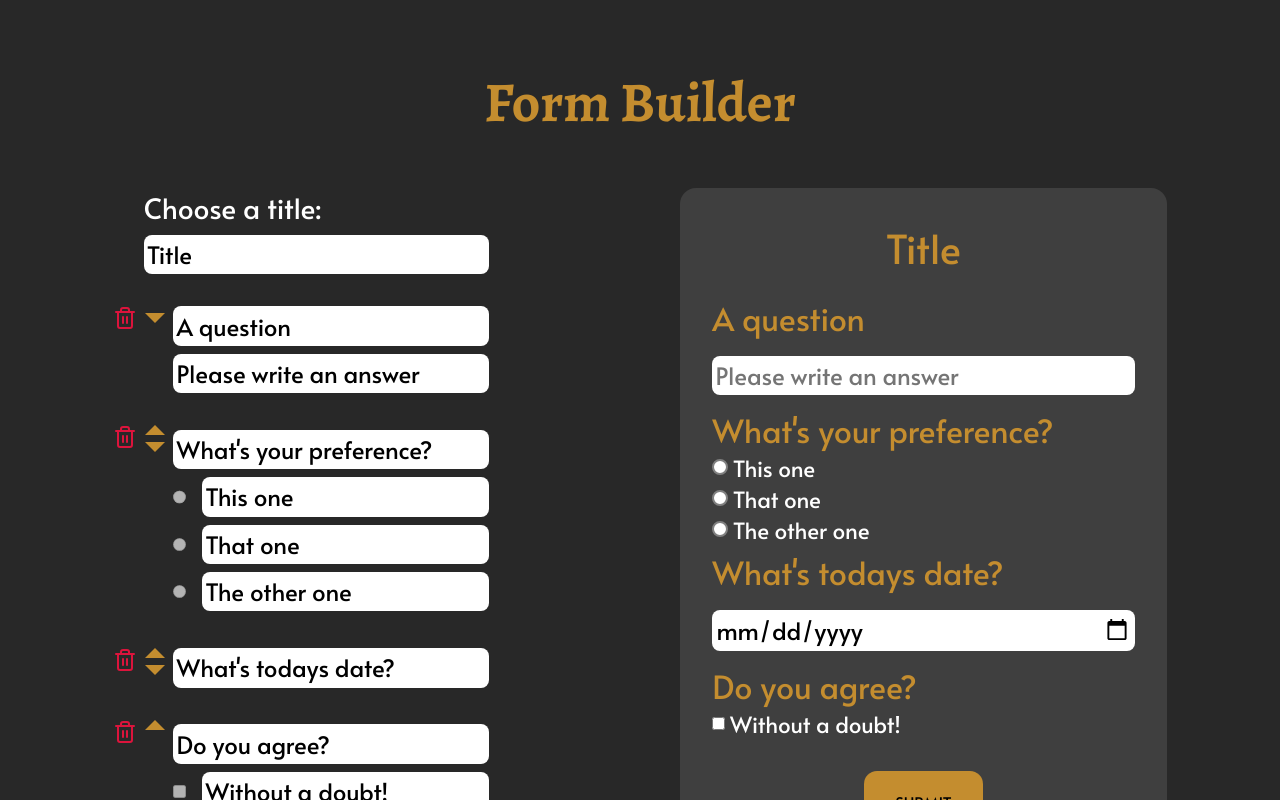
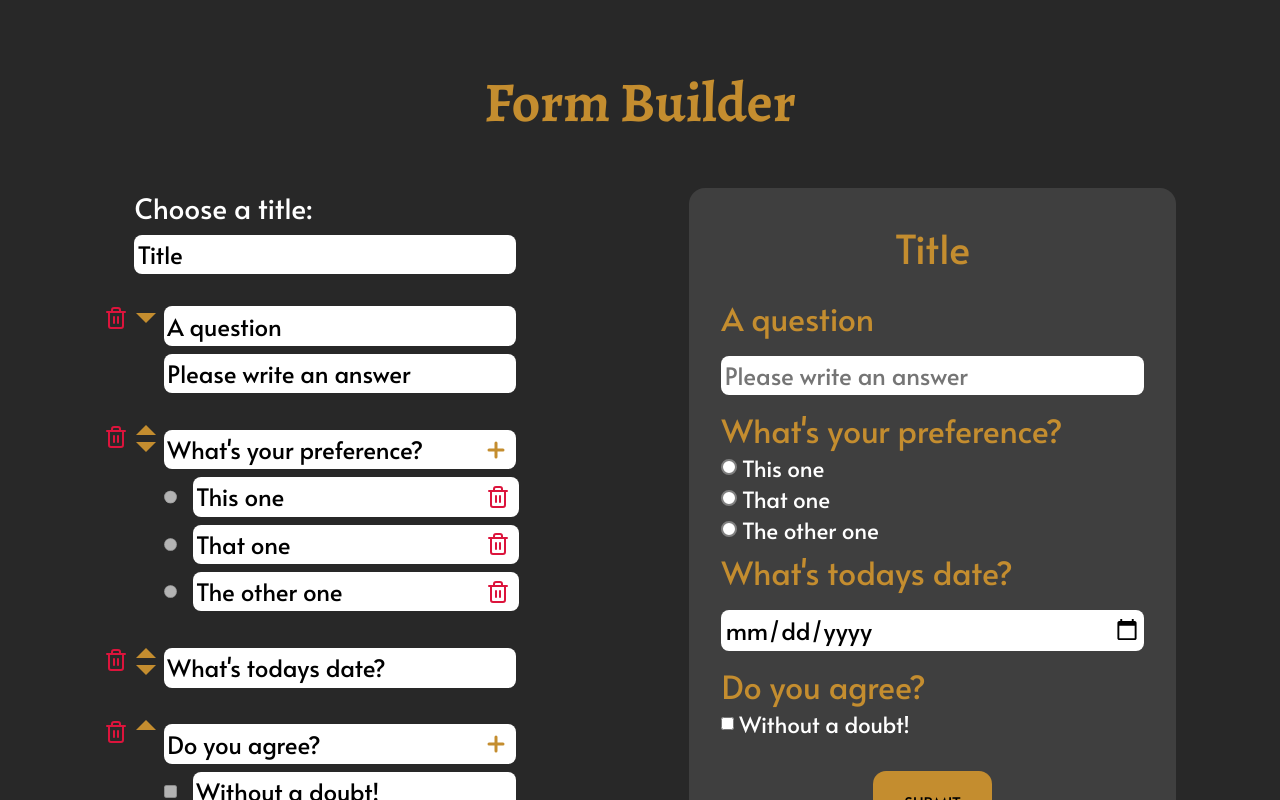
Before and after one commit to Rasmuskrogh/Questionnaire-Designer, a React (Vite) app: page / in a window 1280 px wide. Both pictures are taken after a click on the button "START CREATING". Shown: the top 800 px of the page. Built offline with nearby package versions, Linux system fonts and the light colour scheme; data requests are answered from the project's data file.

Commit message:
fixed so that you can add and remove options for checkboxes and radiobuttons

```diff
--- a/src/components/InputWrapper.tsx
+++ b/src/components/InputWrapper.tsx
@@ -4,6 +4,7 @@ import InputField from "./InputField";
 import classes from "../css/questionnaire.module.css";
 import { IInputWrapper } from "../interface";
 import Trashcan from "../assets/trash-2 (1).svg";
+import Plus from "../assets/plus (1).svg";
 
 const InputWrapper: React.FC<IInputWrapper> = ({
   input,
@@ -13,6 +14,8 @@ const InputWrapper: React.FC<IInputWrapper> = ({
   arrowDownClicked,
   deleteInput,
   inputsLength,
+  addOption,
+  removeOption,
 }) => {
   const isRadioInput = (
     input: InputType
@@ -55,6 +58,7 @@ const InputWrapper: React.FC<IInputWrapper> = ({
       </div>
       {isRadioInput(input) || isCheckboxInput(input) ? (
         <div className={classes.radioWrapper}>
+          <div className={classes.radioQuestionWrapper}>
             <input
               className={`${classes.textInputRadioButtons} ${classes.radioButtonsQuestion}`}
               type="text"
@@ -62,10 +66,18 @@ const InputWrapper: React.FC<IInputWrapper> = ({
               onChange={(e) => handleChange(index, "question", e.target.value)}
               placeholder="Enter your question"
             />
+            <button
+              className={classes.addOptionButton}
+              onClick={(e) => addOption(index, "", e)}
+            >
+              <img className={classes.addPlus} src={Plus} alt="plus icon" />
+            </button>
+          </div>
           {input.options.map((option, i) => (
             <div key={i} className={classes.radioInnerDiv}>
               {isRadioInput(input) ? (
                 <input
+                  className={classes.resetPadding}
                   type="radio"
                   id={`options-${index}-${i}`}
                   name={`radio-${index}`}
@@ -80,7 +92,7 @@ const InputWrapper: React.FC<IInputWrapper> = ({
                 />
               )}
               <input
-                className={classes.textInputRadioButtons}
+                className={`${classes.textInputRadioButtons} ${classes.setMargin} `}
                 type="text"
                 value={option}
                 onChange={(e) =>
@@ -94,6 +106,18 @@ const InputWrapper: React.FC<IInputWrapper> = ({
                 }
                 placeholder={`Option ${i + 1}`}
               />
+              {input.options.length > 1 && (
+                <button
+                  className={classes.deleteOption}
+                  onClick={(e) => removeOption(i, index, e)}
+                >
+                  <img
+                    className={classes.optionsTrashcan}
+                    src={Trashcan}
+                    alt="trashcan"
+                  />
+                </button>
+              )}
             </div>
           ))}
         </div>
--- a/src/components/Questionnaire.tsx
+++ b/src/components/Questionnaire.tsx
@@ -47,6 +47,41 @@ function Questionnaire() {
 
     setInputs((prevInputs) => [...prevInputs, newRadioInput]);
     setShowModal(false);
+  };
+
+  const addRadioCheckboxOption = (
+    i: number,
+    newOption: string,
+    e: React.MouseEvent<HTMLButtonElement>
+  ) => {
+    e.preventDefault();
+    const newInputs = [...inputs];
+    if (
+      newInputs[i] &&
+      "options" in newInputs[i] &&
+      Array.isArray(newInputs[i].options)
+    ) {
+      newInputs[i].options.push(newOption);
+      setInputs(newInputs);
+    }
+  };
+
+  const removeRadioCheckboxOption = (
+    optionI: number,
+    inputI: number,
+    e: React.MouseEvent<HTMLButtonElement>
+  ) => {
+    e.preventDefault();
+    const updatedInputs = [...inputs];
+
+    if (
+      updatedInputs[inputI] &&
+      "options" in updatedInputs[inputI] &&
+      Array.isArray(updatedInputs[inputI].options)
+    ) {
+      updatedInputs[inputI].options.splice(optionI, 1);
+      setInputs(updatedInputs);
+    }
   };
 
   const handleAddDate = (e: React.MouseEvent<HTMLButtonElement>) => {
@@ -141,6 +176,8 @@ function Questionnaire() {
               arrowUpClicked={arrowUpClicked}
               deleteInput={deleteInput}
               inputsLength={inputs.length}
+              addOption={addRadioCheckboxOption}
+              removeOption={removeRadioCheckboxOption}
             />
           ))}
           <div className={classes.addInputAndValidation}>
--- a/src/css/questionnaire.module.css
+++ b/src/css/questionnaire.module.css
@@ -42,12 +42,12 @@
 
 .radioInnerDiv {
   display: flex;
-  gap: 1rem;
+  /* gap: 1rem; */
   width: 100%;
 }
 
 .textInputRadioButtons {
-  padding: 0.2rem;
+  padding: 0.2rem 2.5rem 0.2rem 0.2rem;
   font-size: 1.5rem;
   border-radius: 0.5rem;
   border: none;
@@ -63,8 +63,6 @@
 }
 
 .addInput:hover {
-  font-size: 1.3rem;
-  margin-bottom: 2.8rem;
   color: #8d6217;
   cursor: pointer;
 }
@@ -134,7 +132,6 @@
 
 .trashcan:hover {
   cursor: pointer;
-  stroke: yellow;
 }
 
 .questionnaireTitle {
@@ -155,6 +152,28 @@
   display: flex;
   justify-content: center;
   gap: 1rem;
+}
+
+.radioQuestionWrapper {
+  display: flex;
+  align-items: center;
+  width: 100%;
+}
+
+.deleteOption,
+.addOptionButton {
+  background-color: transparent;
+  border: none;
+  border-radius: 0.5rem;
+  font-size: 1.6rem;
+  cursor: pointer;
+  margin-left: -2.4rem;
+  display: flex;
+  align-items: center;
+}
+
+.setMargin {
+  margin-left: 1rem;
 }
 
 @keyframes fadeIn {
@@ -207,5 +226,16 @@
   }
   .textInputRadioButtons {
     font-size: 1.2rem;
+    padding-right: 2rem;
+  }
+
+  .addPlus,
+  .optionsTrashcan {
+    height: 1.3rem;
+  }
+
+  .addOptionButton,
+  .deleteOption {
+    margin-left: -2.1rem;
   }
 }
```
Also changed, not shown: src/interface.tsx (+10 -0 lines), src/assets/plus (1).svg (added). Lines whose indentation alone changed are shown as unchanged.
